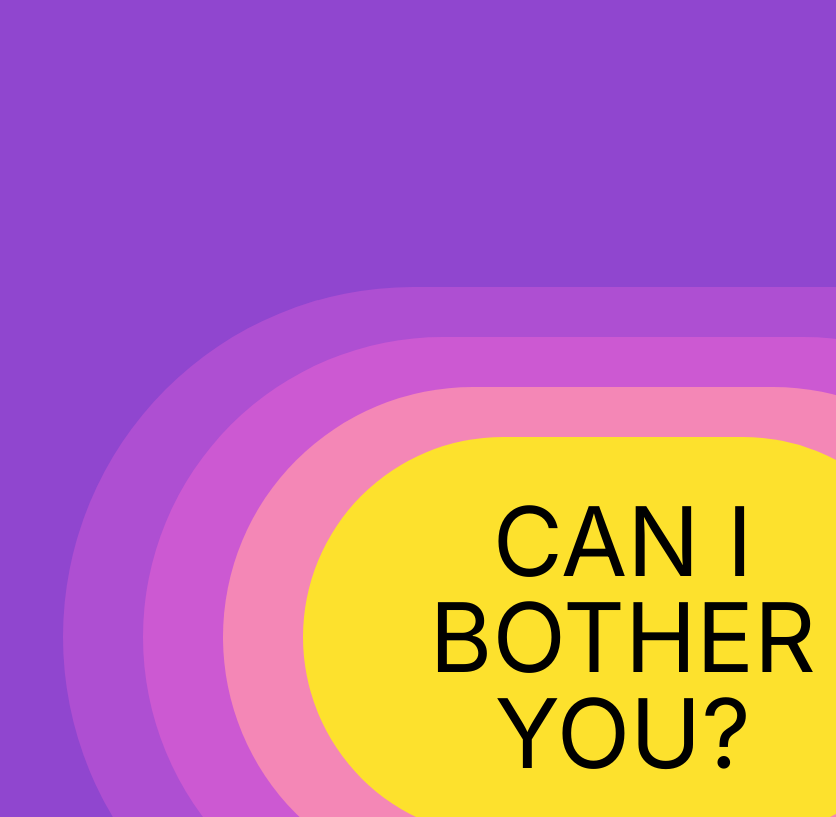
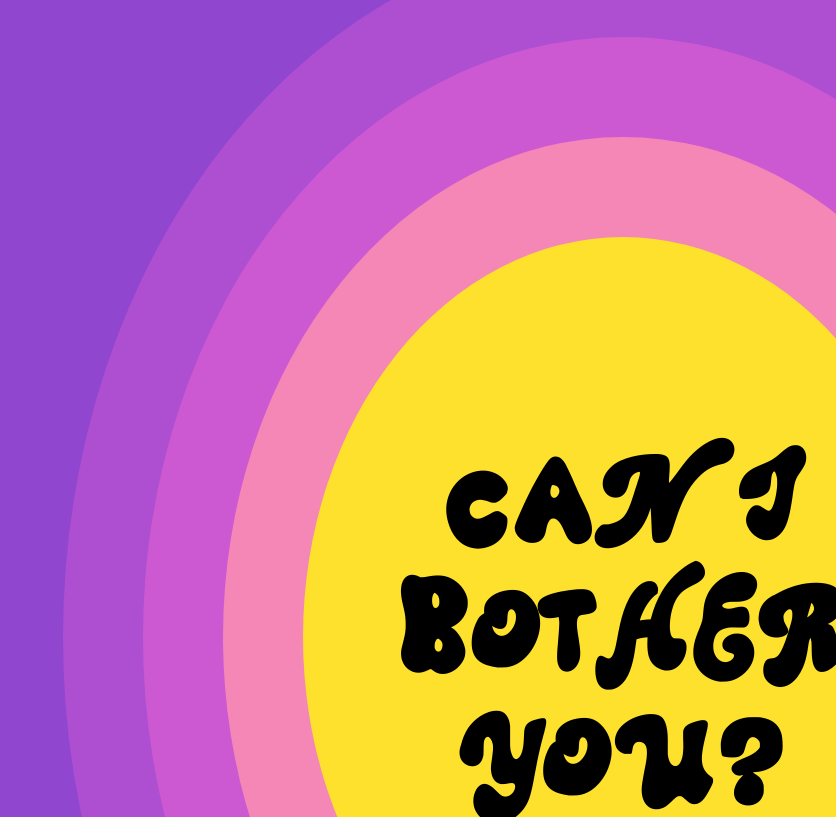
Before and after one commit to AdamCanard/CanIBotherYou, a Next.js app: page / in a window 1280 px wide. Shown: the part 563-1380 px from the top of the page, without its empty margins (444-1280 px from the left). Built offline with nearby package versions, Linux system fonts and the light colour scheme.

Commit message:
added font fixed circles

```diff
--- a/jsconfig.json
+++ b/jsconfig.json
@@ -1,7 +1,8 @@
 {
   "compilerOptions": {
     "paths": {
-      "@/*": ["./src/*"]
+      "@/*": ["./src/*"],
+      "@/public/*": ["./public/*"]
     }
   }
 }
--- a/src/app/components/TitleScreen.js
+++ b/src/app/components/TitleScreen.js
@@ -52,29 +52,29 @@ export default function TitleScreen() {
       >
         <div
           ref={oneRef}
-          className="flex z-10 h-7/8 w-7/8 bg-[#AE4FD2] rounded-full justify-center items-center absolute animate-fall1"
+          className="flex z-10 h-14/8 w-7/8 bg-[#AE4FD2] rounded-circle justify-center items-center shadow-drop absolute animate-fall1"
         ></div>
 
         <div
           ref={twoRef}
-          className="flex z-20 h-6/8 w-6/8 bg-[#CC59D2] rounded-full justify-center items-center absolute animate-fall2"
+          className="flex z-20 h-12/8 w-6/8 bg-[#CC59D2] rounded-circle justify-center items-center shadow-drop absolute animate-fall2"
         ></div>
 
         <div
           ref={threeRef}
-          className="flex z-30 h-5/8 w-5/8 bg-[#F487B6] rounded-full justify-center items-center absolute animate-fall3"
+          className="flex z-30 h-10/8 w-5/8 bg-[#F487B6] rounded-circle justify-center items-center shadow-drop absolute animate-fall3"
         ></div>
 
         <div
           ref={fourRef}
-          className="flex z-40 h-4/8 w-4/8 bg-[#FDE12D] rounded-full justify-center items-center absolute animate-fall4"
+          className="flex z-40 h-8/8 w-4/8 bg-[#FDE12D] rounded-circle justify-center items-center shadow-drop absolute animate-fall4"
         ></div>
 
         <div
           ref={fiveRef}
           className="flex z-50 h-3/8 w-3/8 justify-center items-center animate-fall5"
         >
-          <h1 className="flex text-8xl text-center">CAN I BOTHER YOU?</h1>
+          <h1 className="flex text-9xl text-center">CAN I BOTHER YOU?</h1>
           {/* <h1 className="flex text-9xl text-center">C</h1>
                   <h1 className="flex text-9xl text-center">A</h1>
                   <h1 className="flex text-9xl text-center">N</h1>
--- a/src/app/layout.js
+++ b/src/app/layout.js
@@ -1,4 +1,5 @@
 import { Inter } from "next/font/google";
+import localFont from "next/font/local";
 import "./globals.css";
 
 const inter = Inter({ subsets: ["latin"] });
@@ -8,10 +9,12 @@ export const metadata = {
   description: "Generated by create next app",
 };
 
+const Fabio = localFont({ src: "./Fabio.ttf", variable: "--fabio" });
+
 export default function RootLayout({ children }) {
   return (
     <html lang="en">
-      <body className={inter.className}>{children}</body>
+      <body className={Fabio.className}>{children}</body>
     </html>
   );
 }
--- a/tailwind.config.js
+++ b/tailwind.config.js
@@ -68,9 +68,16 @@ module.exports = {
         },
       },
       height: {
+        "16/8": "200%",
+        "14/8": "175%",
+        "12/8": "150%",
+        "10/8": "125%",
+        "8/8": "100%",
         "7/8": "87.5%",
+        "6.5/8": "81.25%",
         "6/8": "75%",
         "5/8": "62.5%",
+        "4.5/8": "56.25%",
         "4/8": "50%",
         "3/8": "37.5%",
       },
@@ -81,6 +88,16 @@ module.exports = {
         "4/8": "50%",
         "3/8": "37.5%",
       },
+      boxShadow: {
+        drop: "4px 4px 0 0 rgba(255, 20, 147, 0.25)",
+      },
+      fontFamily: {
+        fabio: ["var(--fabio)"],
+        mono: ["var(--font-roboto-mono)"],
+      },
+      borderRadius: {
+        circle: "100%",
+      },
     },
   },
   plugins: [],
```
Also changed, not shown: src/app/Fabio.ttf (added).
